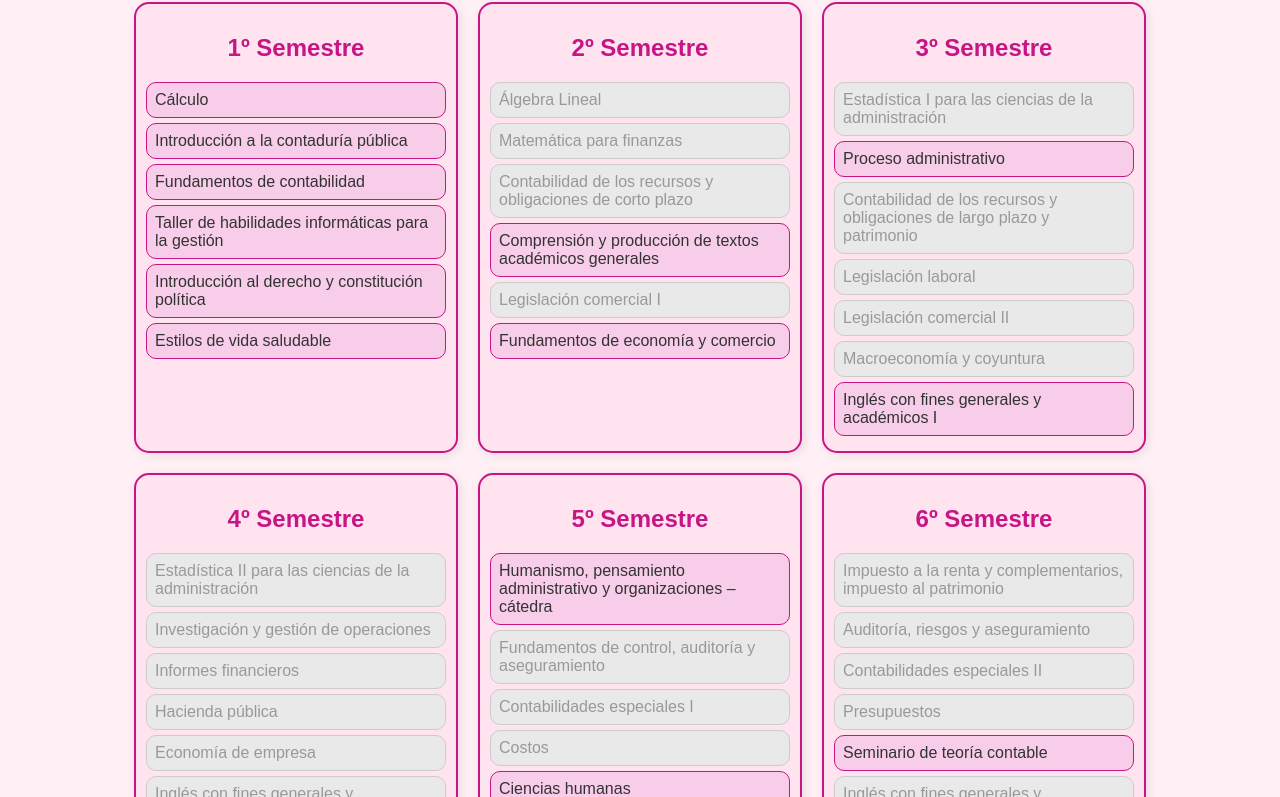
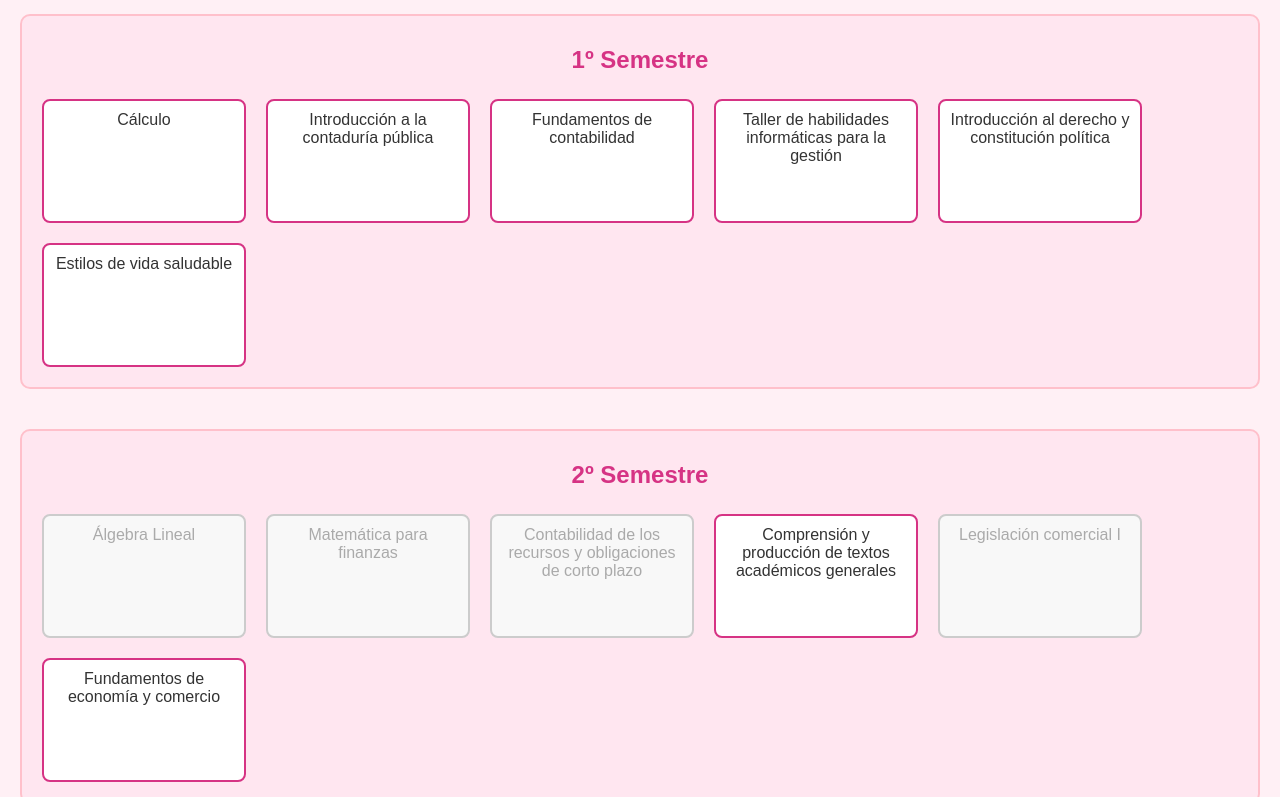
Before and after one commit to Yurydiaz10/Avance-Programa, a plain HTML site: page index.html in a window 1280 px wide. Shown: the part 86-883 px from the top of the page. Drawn offline with Linux system fonts and the light colour scheme.

Commit message:
Update estilos.css

```diff
--- a/estilos.css
+++ b/estilos.css
@@ -1,61 +1,54 @@
 body {
   font-family: Arial, sans-serif;
   background-color: #fff0f5;
-  margin: 20px;
-  padding: 0;
+  margin: 0;
+  padding: 20px;
   color: #333;
 }
 
 h1 {
   text-align: center;
-  color: #c71585;
-}
-
-#malla {
-  display: flex;
-  flex-wrap: wrap;
-  justify-content: center;
-  gap: 20px;
-  margin-top: 30px;
+  color: #d63384;
 }
 
 .semestre {
-  border: 2px solid #c71585;
-  border-radius: 15px;
+  margin-bottom: 40px;
   padding: 10px;
-  width: 300px;
-  background-color: #ffe4f0;
-  box-shadow: 2px 2px 10px rgba(0,0,0,0.1);
+  border: 2px solid #ffc0cb;
+  border-radius: 10px;
+  background-color: #ffe6f0;
 }
 
 .semestre h2 {
   text-align: center;
-  color: #c71585;
+  color: #d63384;
+  margin-bottom: 15px;
 }
 
 .ramo {
-  background-color: #f8cde9;
-  border: 1px solid #c71585;
-  border-radius: 10px;
-  padding: 8px;
-  margin: 5px 0;
+  display: inline-block;
+  width: 180px;
+  height: 100px;
+  margin: 10px;
+  padding: 10px;
+  background-color: #fff;
+  border: 2px solid #d63384;
+  border-radius: 8px;
+  text-align: center;
+  vertical-align: top;
   cursor: pointer;
-  transition: background-color 0.3s;
+  transition: background-color 0.3s, opacity 0.3s;
 }
 
 .ramo:hover {
-  background-color: #f4a8d6;
+  background-color: #ffe0f0;
+}
+
+.ramo.bloqueado {
+  background-color: #f8f8f8;
+  color: #aaa;
+  border-color: #ccc;
+  cursor: not-allowed;
 }
 
 .ramo.aprobado {
-  background-color: #c71585;
-  color: white;
-  text-decoration: line-through;
-}
-
-.ramo.bloqueado {
-  background-color: #e9e9e9;
-  color: #999;
-  border: 1px solid #ccc;
-  cursor: not-allowed;
-}
```
